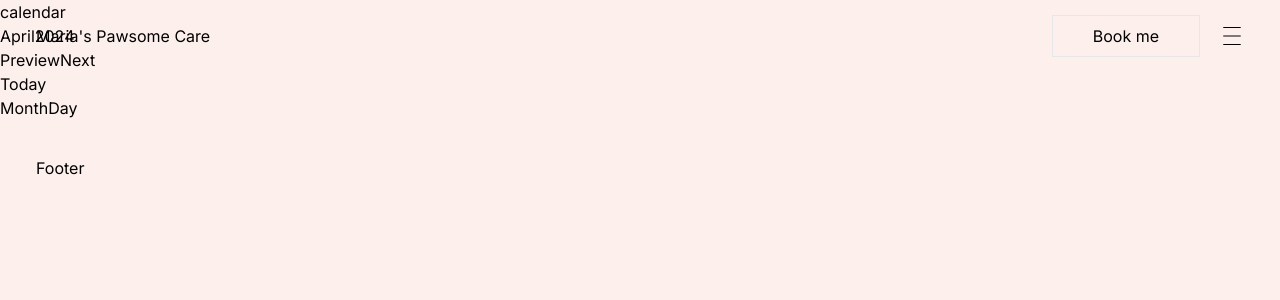
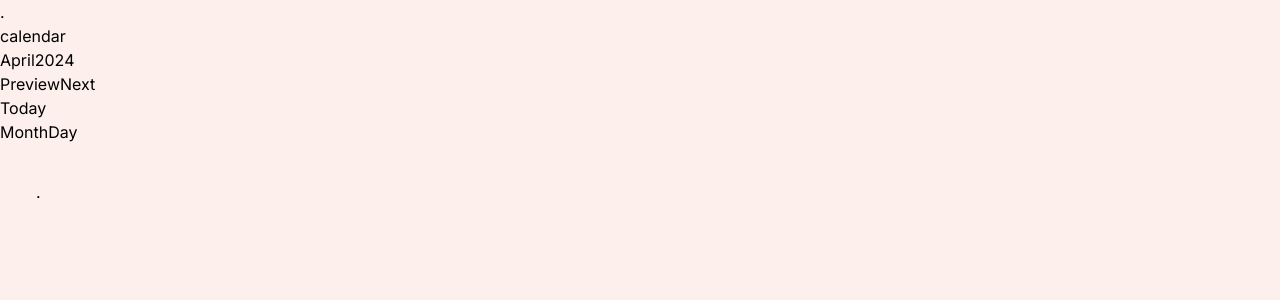
Before and after one commit to Maeevee/Maria-s-Pawsome-Care, a Next.js app: page /calendar in a window 1280 px wide. Shown: the top 300 px of the page. Built offline with nearby package versions, Linux system fonts and the light colour scheme.

Commit message:
add-pre-launch

```diff
--- a/src/app/page.tsx
+++ b/src/app/page.tsx
@@ -1,8 +1,20 @@
-import { HomePage } from "@/features/HomePage/HomePage";
-import Image from "next/image";
+"use client"
+// import { HomePage } from "@/features/HomePage/HomePage";
+// import Image from "next/image";
+import { useEffect } from 'react';
 
 export default function Home() {
+
+  useEffect(() => {
+    // Redirect the user to direct.me/mariaspawcare
+    window.location.href = 'https://direct.me/mariaspawcare';
+  }, []);
+
+  // This component doesn't need to render anything since the redirection happens immediately
+
   return (
-    <HomePage/>
+    <>
+    </>
+    // <HomePage/>
   );
 }
--- a/src/features/Footer/Footer.tsx
+++ b/src/features/Footer/Footer.tsx
@@ -2,6 +2,6 @@ import { Container } from "@/common/components/Container/Container"
 
 export const Footer = () => {
     return(
-        <Container><p>Footer</p></Container>
+        <Container><p>.</p></Container>
     )
 }
--- a/src/features/Header/Header.tsx
+++ b/src/features/Header/Header.tsx
@@ -30,18 +30,19 @@ export const Header = () => {
     }, []);
 
     return(
-        <Container className="h-16 fixed flex items-center w-full">
-            {pathname !== "/" && <Link href={"/"}><p>Maria's Pawsome Care</p></Link>}
-            {pathname === "/" &&
-            <div>
-                {showLink &&
-                    <Link href={"/"}><p>Maria's Pawsome Care</p></Link>
-                }
-            </div>}
-            <div className="ml-auto flex items-center">
-                <Link href={"client"}><button className="border py-2 px-10 mr-5 bg-light-peach" type="button">Book me</button></Link>
-                <button type="button"><CiMenuBurger size={24}/></button>
-            </div>
-        </Container>
+        <p>.</p>
+        // <Container className="h-16 fixed flex items-center w-full">
+        //     {pathname !== "/" && <Link href={"/"}><p>Maria's Pawsome Care</p></Link>}
+        //     {pathname === "/" &&
+        //     <div>
+        //         {showLink &&
+        //             <Link href={"/"}><p>Maria's Pawsome Care</p></Link>
+        //         }
+        //     </div>}
+        //     <div className="ml-auto flex items-center">
+        //         <Link href={"client"}><button className="border py-2 px-10 mr-5 bg-light-peach" type="button">Book me</button></Link>
+        //         <button type="button"><CiMenuBurger size={24}/></button>
+        //     </div>
+        // </Container>
     )
 }
```
